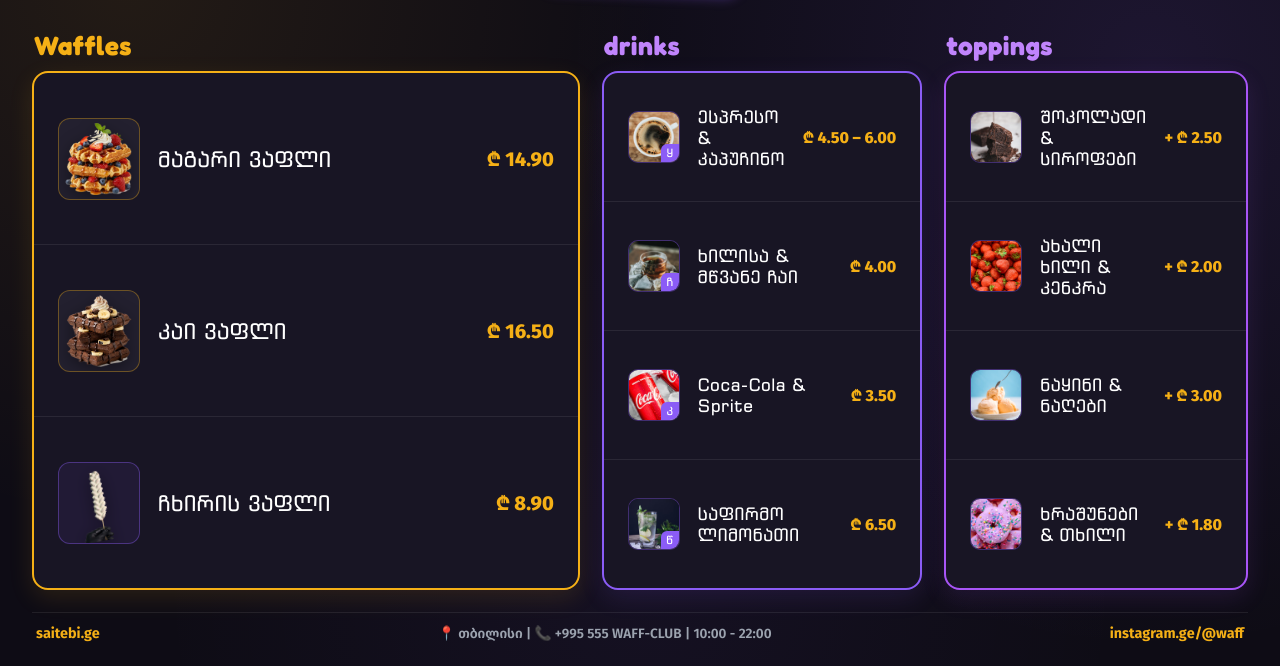
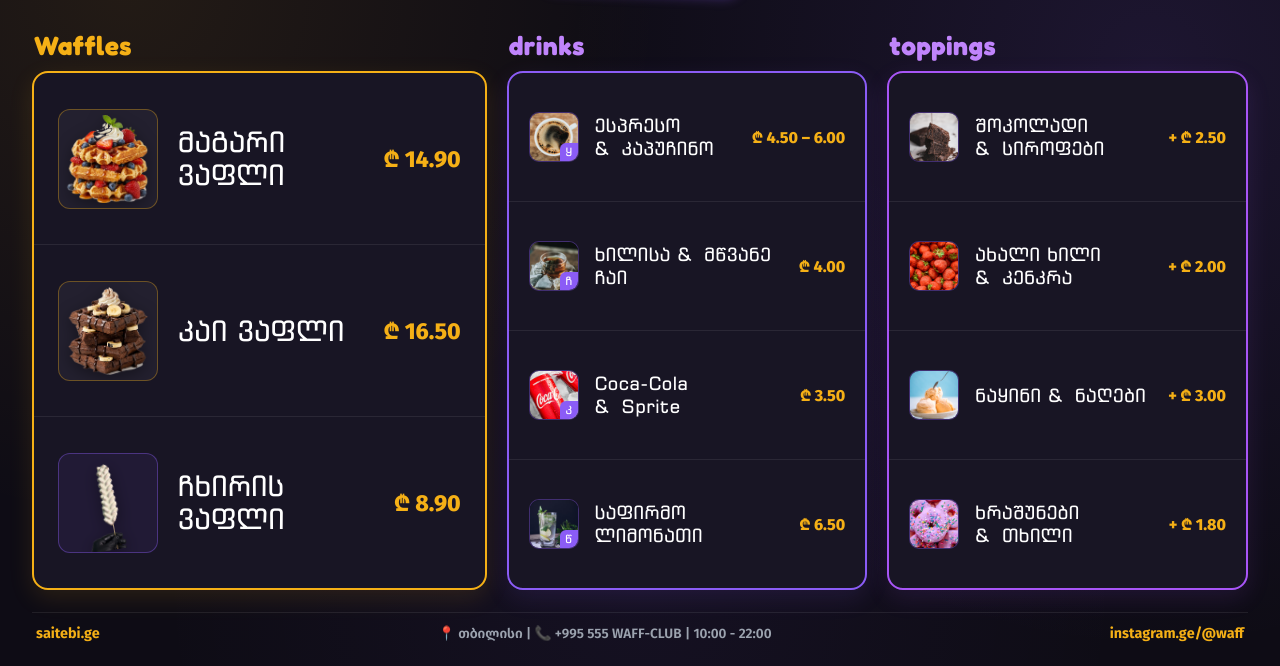
Before and after one commit to vaja457/waff, a website: page index.html in a window 1280 px wide. Shown: the part 134-800 px from the top of the page. Drawn offline with Linux system fonts and the light colour scheme.

Commit message:
Optimize font sizing to fill row cells without empty gaps, restrict titles to max 2 lines without isolated ampersands

```diff
--- a/index.html
+++ b/index.html
@@ -111,7 +111,7 @@
               <img src="images/drink-coffee.jpg" alt="ყავა" class="item-thumb-img" loading="lazy">
               <span class="item-letter-badge">ყ</span>
             </div>
-            <h3 class="item-large-name">ესპრესო & კაპუჩინო</h3>
+            <h3 class="item-large-name">ესპრესო &amp;&nbsp;კაპუჩინო</h3>
             <span class="item-price-tag">₾ 4.50 – 6.00</span>
           </article>
 
@@ -126,7 +126,7 @@
               <img src="images/drink-tea.jpg" alt="ჩაი" class="item-thumb-img" loading="lazy">
               <span class="item-letter-badge">ჩ</span>
             </div>
-            <h3 class="item-large-name">ხილისა & მწვანე ჩაი</h3>
+            <h3 class="item-large-name">ხილისა &amp;&nbsp;მწვანე ჩაი</h3>
             <span class="item-price-tag">₾ 4.00</span>
           </article>
 
@@ -141,7 +141,7 @@
               <img src="images/drink-cola.jpg" alt="კოლა" class="item-thumb-img" loading="lazy">
               <span class="item-letter-badge">კ</span>
             </div>
-            <h3 class="item-large-name">Coca-Cola & Sprite</h3>
+            <h3 class="item-large-name">Coca-Cola &amp;&nbsp;Sprite</h3>
             <span class="item-price-tag">₾ 3.50</span>
           </article>
 
@@ -181,7 +181,7 @@
             <div class="item-thumb-wrap thumb-compact">
               <img src="images/topping-choco.jpg" alt="შოკოლადი" class="item-thumb-img" loading="lazy">
             </div>
-            <h3 class="item-large-name">შოკოლადი & სიროფები</h3>
+            <h3 class="item-large-name">შოკოლადი &amp;&nbsp;სიროფები</h3>
             <span class="item-price-tag">+ ₾ 2.50</span>
           </article>
 
@@ -195,7 +195,7 @@
             <div class="item-thumb-wrap thumb-compact">
               <img src="images/topping-berries.jpg" alt="ხილი და კენკრა" class="item-thumb-img" loading="lazy">
             </div>
-            <h3 class="item-large-name">ახალი ხილი & კენკრა</h3>
+            <h3 class="item-large-name">ახალი ხილი &amp;&nbsp;კენკრა</h3>
             <span class="item-price-tag">+ ₾ 2.00</span>
           </article>
 
@@ -209,7 +209,7 @@
             <div class="item-thumb-wrap thumb-compact">
               <img src="images/topping-icecream.jpg" alt="ნაყინი და ნაღები" class="item-thumb-img" loading="lazy">
             </div>
-            <h3 class="item-large-name">ნაყინი & ნაღები</h3>
+            <h3 class="item-large-name">ნაყინი &amp;&nbsp;ნაღები</h3>
             <span class="item-price-tag">+ ₾ 3.00</span>
           </article>
 
@@ -223,7 +223,7 @@
             <div class="item-thumb-wrap thumb-compact">
               <img src="images/topping-crunch.jpg" alt="ხრაშუნები და თხილი" class="item-thumb-img" loading="lazy">
             </div>
-            <h3 class="item-large-name">ხრაშუნები & თხილი</h3>
+            <h3 class="item-large-name">ხრაშუნები &amp;&nbsp;თხილი</h3>
             <span class="item-price-tag">+ ₾ 1.80</span>
           </article>
 
--- a/style.css
+++ b/style.css
@@ -225,12 +225,12 @@ body.waff-landing {
 }
 
 /* ==========================================================================
-   Main Menu Grid (3 Columns)
+   Main Menu Grid (3 Columns Balanced)
    ========================================================================== */
 .menu-grid {
   display: grid;
-  grid-template-columns: 2.15fr 1.05fr 1.05fr;
-  gap: 22px;
+  grid-template-columns: 1.45fr 1.15fr 1.15fr;
+  gap: 20px;
   align-items: stretch;
   flex: 1;
 }
@@ -290,14 +290,19 @@ body.waff-landing {
 .menu-item-row {
   display: flex;
   align-items: center;
-  gap: 18px;
-  padding: 20px 24px;
+  gap: 16px;
+  padding: 16px 20px;
   border-bottom: 1.5px solid var(--divider-color);
   background: transparent;
   cursor: pointer;
   flex: 1;
   transition: background 0.18s ease, transform 0.15s ease;
   position: relative;
+}
+
+.waffles-panel .menu-item-row {
+  padding: 20px 24px;
+  gap: 20px;
 }
 
 .menu-item-row:last-child {
@@ -311,8 +316,8 @@ body.waff-landing {
 
 /* Thumbnails */
 .item-thumb-wrap {
-  width: 82px;
-  height: 82px;
+  width: 100px;
+  height: 100px;
   flex-shrink: 0;
   display: flex;
   align-items: center;
@@ -352,8 +357,8 @@ body.waff-landing {
 
 /* Compact Thumbnails for Drinks and Toppings */
 .thumb-compact {
-  width: 52px;
-  height: 52px;
+  width: 50px;
+  height: 50px;
   border-radius: 10px;
   border-color: rgba(139, 92, 246, 0.4);
   background: #110F18;
@@ -386,33 +391,44 @@ body.waff-landing {
   justify-content: center;
 }
 
-/* Large Item Name (Focus of the Row!) */
+/* Large Item Name (Bold and Fills the Space!) */
 .item-large-name {
   font-family: 'BPG ExtraSquare Mtavruli', 'FiraGO', sans-serif;
-  font-size: 1.35rem;
+  font-size: clamp(1.75rem, 2.2vw, 2.3rem);
   font-weight: 800;
   color: #FFFFFF;
   letter-spacing: 0.5px;
+  line-height: 1.15;
   flex: 1;
   min-width: 0;
 }
 
+/* Drinks & Toppings: Large font that comfortably fits within 2 lines max */
 .item-drink .item-large-name, .item-topping .item-large-name {
-  font-size: 1.08rem;
+  font-size: clamp(1.15rem, 1.35vw, 1.4rem);
+  line-height: 1.25;
+  display: -webkit-box;
+  -webkit-line-clamp: 2;
+  -webkit-box-orient: vertical;
+  overflow: hidden;
+  word-break: normal;
+  hyphens: none;
 }
 
 /* Price Tag */
 .item-price-tag {
   font-family: 'FiraGO', sans-serif;
-  font-size: 1.25rem;
+  font-size: clamp(1.35rem, 1.8vw, 1.7rem);
   font-weight: 800;
   color: var(--accent-yellow);
   white-space: nowrap;
   flex-shrink: 0;
+  padding-left: 8px;
 }
 
 .item-drink .item-price-tag, .item-topping .item-price-tag {
-  font-size: 1rem;
+  font-size: clamp(1rem, 1.2vw, 1.18rem);
+  padding-left: 6px;
 }
 
 /* ==========================================================================
```
